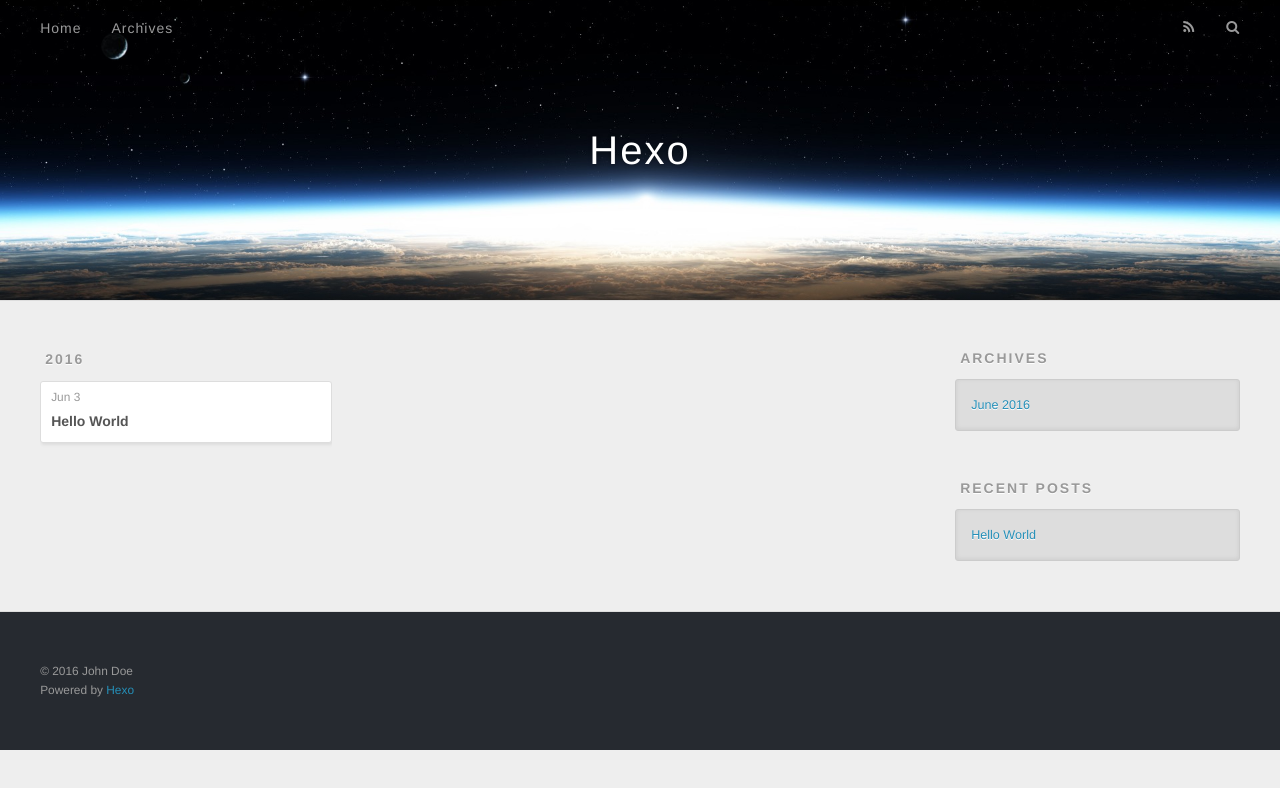
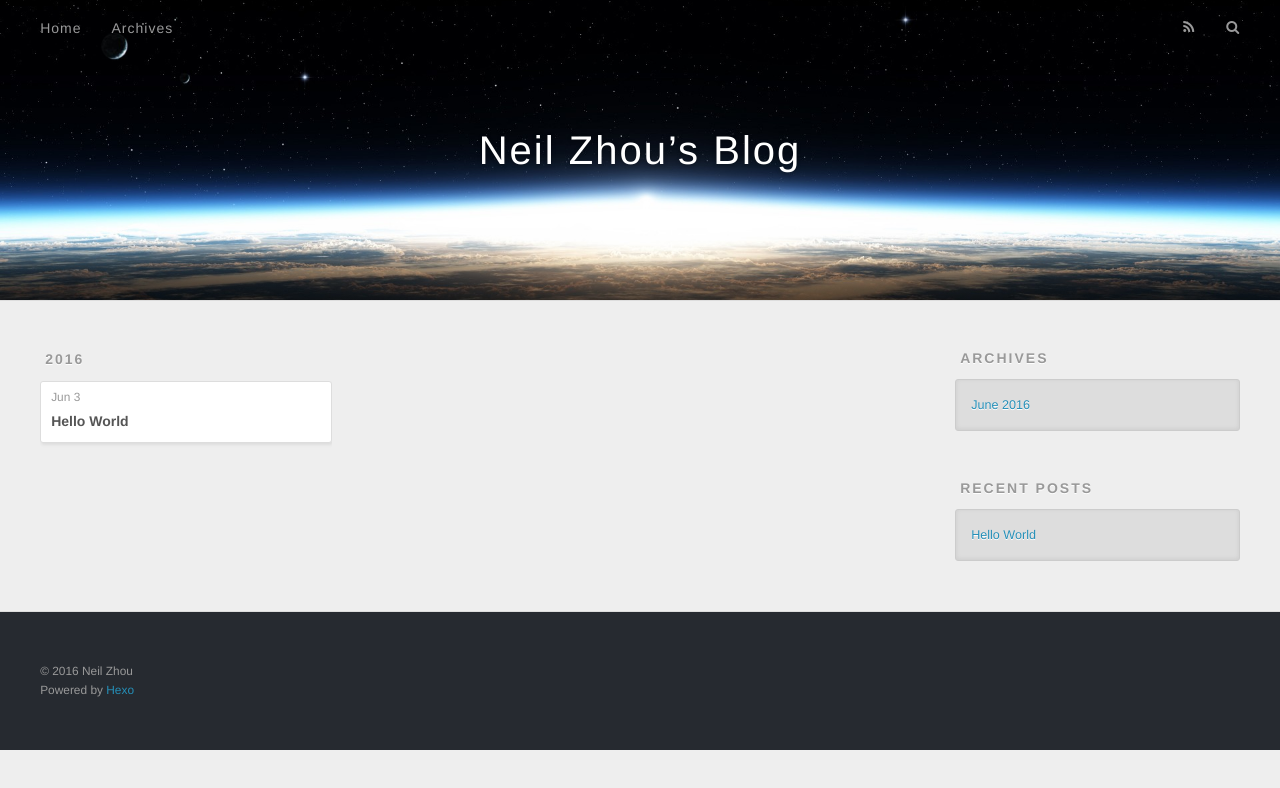
Before and after one commit to idevzhou/idevzhou.github.io, a plain HTML site: page archives/2016/06/index.html in a window 1280 px wide. Drawn offline with nearby package versions, Linux system fonts and the light colour scheme.

Commit message:
Site updated: 2016-06-03 00:26:06

```diff
--- a/archives/2016/06/index.html
+++ b/archives/2016/06/index.html
@@ -3,19 +3,19 @@
 <head>
   <meta charset="utf-8">
 
-  <title>Archives: 2016/6 | Hexo</title>
+  <title>Archives: 2016/6 | Neil Zhou’s Blog</title>
   <meta name="viewport" content="width=device-width, initial-scale=1, maximum-scale=1">
   <meta name="description">
 <meta property="og:type" content="website">
-<meta property="og:title" content="Hexo">
+<meta property="og:title" content="Neil Zhou’s Blog">
 <meta property="og:url" content="http://yoursite.com/archives/2016/06/index.html">
-<meta property="og:site_name" content="Hexo">
+<meta property="og:site_name" content="Neil Zhou’s Blog">
 <meta property="og:description">
 <meta name="twitter:card" content="summary">
-<meta name="twitter:title" content="Hexo">
+<meta name="twitter:title" content="Neil Zhou’s Blog">
 <meta name="twitter:description">
 
-    <link rel="alternate" href="/atom.xml" title="Hexo" type="application/atom+xml">
+    <link rel="alternate" href="/atom.xml" title="Neil Zhou’s Blog" type="application/atom+xml">
 
 
     <link rel="icon" href="/favicon.png">
@@ -36,7 +36,7 @@
   <div id="header-outer" class="outer">
     <div id="header-title" class="inner">
       <h1 id="logo-wrap">
-        <a href="/" id="logo">Hexo</a>
+        <a href="/" id="logo">Neil Zhou’s Blog</a>
       </h1>
 
     </div>
@@ -140,7 +140,7 @@
 
   <div class="outer">
     <div id="footer-info" class="inner">
-      &copy; 2016 John Doe<br>
+      &copy; 2016 Neil Zhou<br>
       Powered by <a href="http://hexo.io/" target="_blank">Hexo</a>
     </div>
   </div>
```
Also changed, not shown: 2016/06/03/hello-world/index.html (+6 -6 lines), archives/2016/index.html (+7 -7 lines), archives/index.html (+7 -7 lines), index.html (+8 -8 lines).
